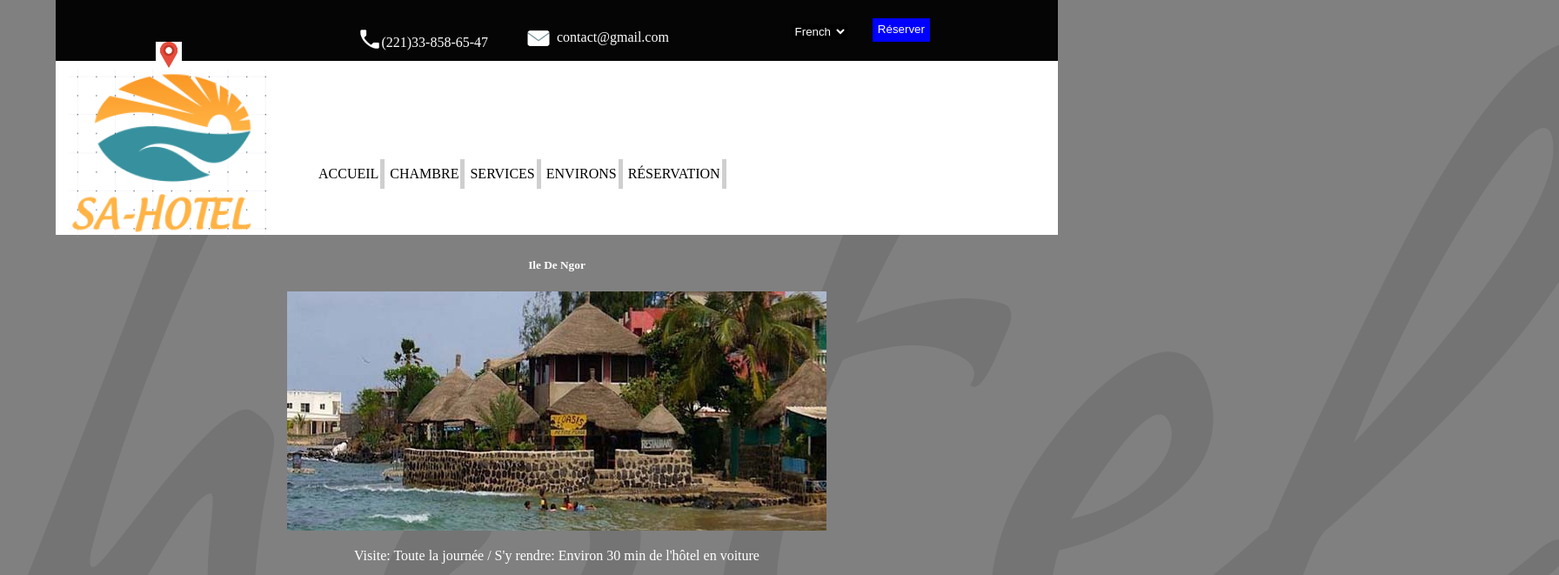
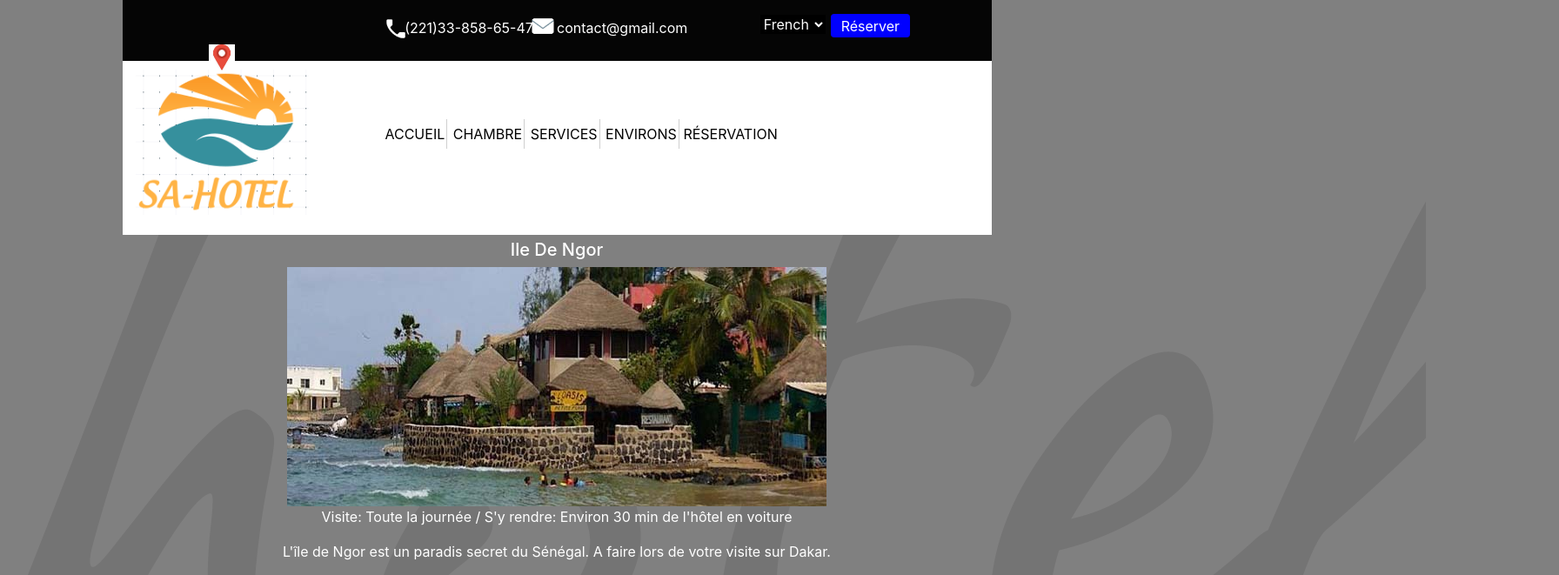
Before and after one commit to FatouDiouf/fatousahotel, a plain HTML site: page site test1/Environs.html in a window 1280 px wide. Shown: the top 661 px of the page at 87% size, 1792 px wide, since content can reach past the window. Drawn offline with nearby package versions, Linux system fonts and the light colour scheme; files whose address does not match are found by name.

Commit message:
Add files via upload

```diff
--- a/site test1/Environs.css
+++ b/site test1/Environs.css
@@ -118,13 +118,13 @@
 {
     position: relative;
     right: -10%;
-    top: -165px;
+    top: -140px;
 }
 #imgtel
 {
     position: relative;
     right: -30%;
-    top: 30px;
+    top: 18px;
 }
 #ptel
 {
@@ -142,14 +142,14 @@
 {
     position: relative;
     right: -50%;
-    top: -100px;
+    top: -80px;
 }
 #lanreser
 {
 
     width: 5%;
     position: relative;
-    top: 5%;
+    top: 30%;
     right: -70%;
 
 }
@@ -212,7 +212,7 @@ li
 }
 .border_right
 {
-    border-right: 5px solid rgb(207, 207, 207);
+    border-right: 1px solid rgb(207, 207, 207);
     line-height: 30px;
     text-align: center;
     padding: 2px;
@@ -222,7 +222,7 @@ li
     top: -100px;
 
 }
-#border_right_last
+.border_right_last
 {
     position: relative;
     left: 260px;
--- a/site test1/Environs.html
+++ b/site test1/Environs.html
@@ -1,10 +1,12 @@
 <!DOCTYPE html>
 <html>
  <head>
+        <link rel="stylesheet" href="css/bootstrap.min.css">
         <link href="Environs.css" rel="stylesheet">
         <title>Environs</title>
     </head>
     <body>
+        <div class="container">
             <div id="contenu">
                     <div id="entete">
                         <div >
@@ -42,11 +44,11 @@
                                         <img src="logosahotel.png" id="logo" alt="Logo- SA" width="100px">
 
                             <ul>
-                                <li class="border_right" id="navmenu"><a href="">ACCUEIL</a></li>
+                                <li class="border_right" id="navmenu"><a href="TEST.html">ACCUEIL</a></li>
                                 <li class="border_right" id="navmenu"><a href="index2.html">CHAMBRE</a></li>
-                                <li class="border_right" id="navmenu"><a href="services.html">SERVICES</a></li>
+                                <li class="border_right" id="navmenu"><a href="service.html">SERVICES</a></li>
                                 <li class="border_right" id="navmenu"><a href="Environs.html">ENVIRONS</a></li>
-                                <li class="border_right" id="navmenu"><a href="form1.html">RÉSERVATION</a></li>
+                                <li class="border_right_last" id="navmenu"><a href="form1.html">RÉSERVATION</a></li>
 
                             </ul>
                         </div>
@@ -136,3 +138,10 @@
                    <p id="idcopyright"> &copy; copyright 2019 SA-Hotel - All right reserved.</p>
                 </div>
 </footer>
+</div>
+ <!-- Optional JavaScript -->
+    <!-- jQuery first, then Popper.js, then Bootstrap JS -->
+    <script src="https://code.jquery.com/jquery-3.3.1.slim.min.js" integrity="sha384-q8i/X+965DzO0rT7abK41JStQIAqVgRVzpbzo5smXKp4YfRvH+8abtTE1Pi6jizo" crossorigin="anonymous"></script>
+    <script src="https://cdnjs.cloudflare.com/ajax/libs/popper.js/1.14.7/umd/popper.min.js" integrity="sha384-UO2eT0CpHqdSJQ6hJty5KVphtPhzWj9WO1clHTMGa3JDZwrnQq4sF86dIHNDz0W1" crossorigin="anonymous"></script>
+    <script src="https://stackpath.bootstrapcdn.com/bootstrap/4.3.1/js/bootstrap.min.js" integrity="sha384-JjSmVgyd0p3pXB1rRibZUAYoIIy6OrQ6VrjIEaFf/nJGzIxFDsf4x0xIM+B07jRM" crossorigin="anonymous"></script>
+</html>
--- a/site test1/chambre.css
+++ b/site test1/chambre.css
@@ -18,7 +18,7 @@ body
 #entete
 {
     background-color: rgb(5, 5, 5);
-    width: 90%;
+
     height: 70px;
     color: white;
 }
@@ -57,7 +57,7 @@ body
 
     width: 5%;
     position: relative;
-    top: 5%;
+    top: 8px;
     right: -70%;
 
 }
--- a/site test1/cssService.css
+++ b/site test1/cssService.css
@@ -74,7 +74,7 @@ body
     right: -230%;
     top: -169px;
     border:  none;
-    background-color: red;
+    background-color:blue;
     color: #fff;
     height: 27px;
     line-height: 2px;
@@ -96,7 +96,7 @@ nav
 }
 #logo
 {
-    width: 30%;
+    width: 20%;
     position: relative;
     top: 10px;
 }
@@ -115,7 +115,7 @@ li
 }
 .border_right
 {
-    border-right: 2px solid rgb(207, 207, 207);
+    border-right: 1px solid rgb(207, 207, 207);
     line-height: 30px;
     text-align: center;
     padding: 2px;
@@ -125,7 +125,7 @@ li
     top: -100px;
 
 }
-#border_right_last
+.border_right_last
 {
     position: relative;
     left: 260px;
--- a/site test1/csshead.css
+++ b/site test1/csshead.css
@@ -16,7 +16,7 @@
 #entete
 {
     background-color: rgb(5, 5, 5);
-    width: 100%;
+
     height: 70px;
     color: white;
 }
@@ -24,7 +24,7 @@
 {
     position: relative;
     right: -10%;
-    top: -150px;
+    top: -10px;
 }
 #imgtel
 {
@@ -125,7 +125,7 @@ li
     top: -100px;
 
 }
-#border_right_last
+.border_right_last
 {
     position: relative;
     left: 260px;
--- a/site test1/double2.css
+++ b/site test1/double2.css
@@ -225,7 +225,7 @@ h5
 }
 .butto
 {
-    background: red;
+    background:red;
     border: red;
     color: rgb(241, 234, 234);
     width: 200px;
--- a/site test1/simple2.css
+++ b/site test1/simple2.css
@@ -130,7 +130,7 @@ li
     top: -100px;
 
 }
-#border_right_last
+.border_right_last
 {
     position: relative;
     left: 260px;
--- a/site test1/style.css
+++ b/site test1/style.css
@@ -126,7 +126,7 @@ li
     top: -100px;
 
 }
-#border_right_last
+.border_right_last
 {
     position: relative;
     left: 260px;
--- a/site test1/style2.css
+++ b/site test1/style2.css
@@ -128,7 +128,7 @@ li
     top: -100px;
 
 }
-#border_right_last
+.border_right_last
 {
     position: relative;
     left: 260px;
```
Also changed, not shown: site test1/TEST.html (+2 -2 lines), site test1/double2.html (+8 -6 lines), site test1/form1.html (+3 -3 lines), site test1/index2.html (+1 -1 lines), site test1/service.html (+4 -4 lines), site test1/simple2.html (+11 -10 lines), site test1/triple.html (+6 -6 lines).
